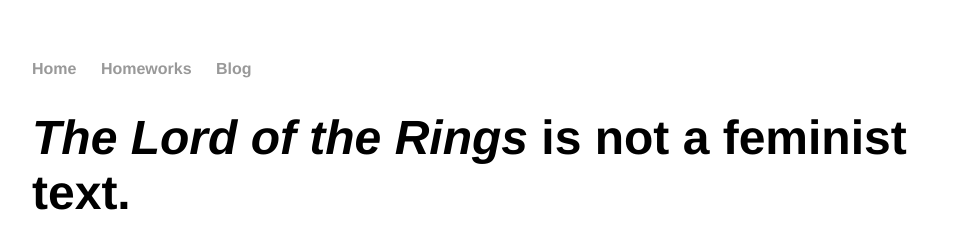
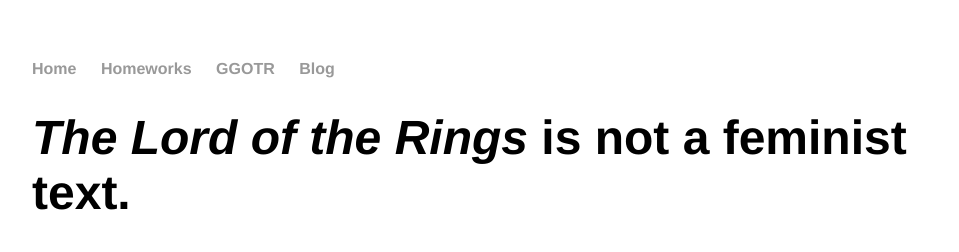
Before and after one commit to ktrie/ktrie.github.io, a Jekyll site: the page built from GGOTR/index.html, in a window 1280 px wide. Shown: the top 252 px of the page, without its empty margins (160-1119 px from the left). Built offline with Jekyll 4.4.1, drawn with Linux system fonts in a browser that asks for light colours.

Commit message:
Update default.html

```diff
--- a/_layouts/default.html
+++ b/_layouts/default.html
@@ -10,6 +10,7 @@
 	    		<ul>
 	        		<li><a href="/">Home</a></li>
 	        		<li><a href="/homeworks">Homeworks</a></li>
+				<li><a href="/GGOTR">GGOTR</a></li>
 	        		<li><a href="/blog">Blog</a></li>
 	    		</ul>
 			</nav>
```
